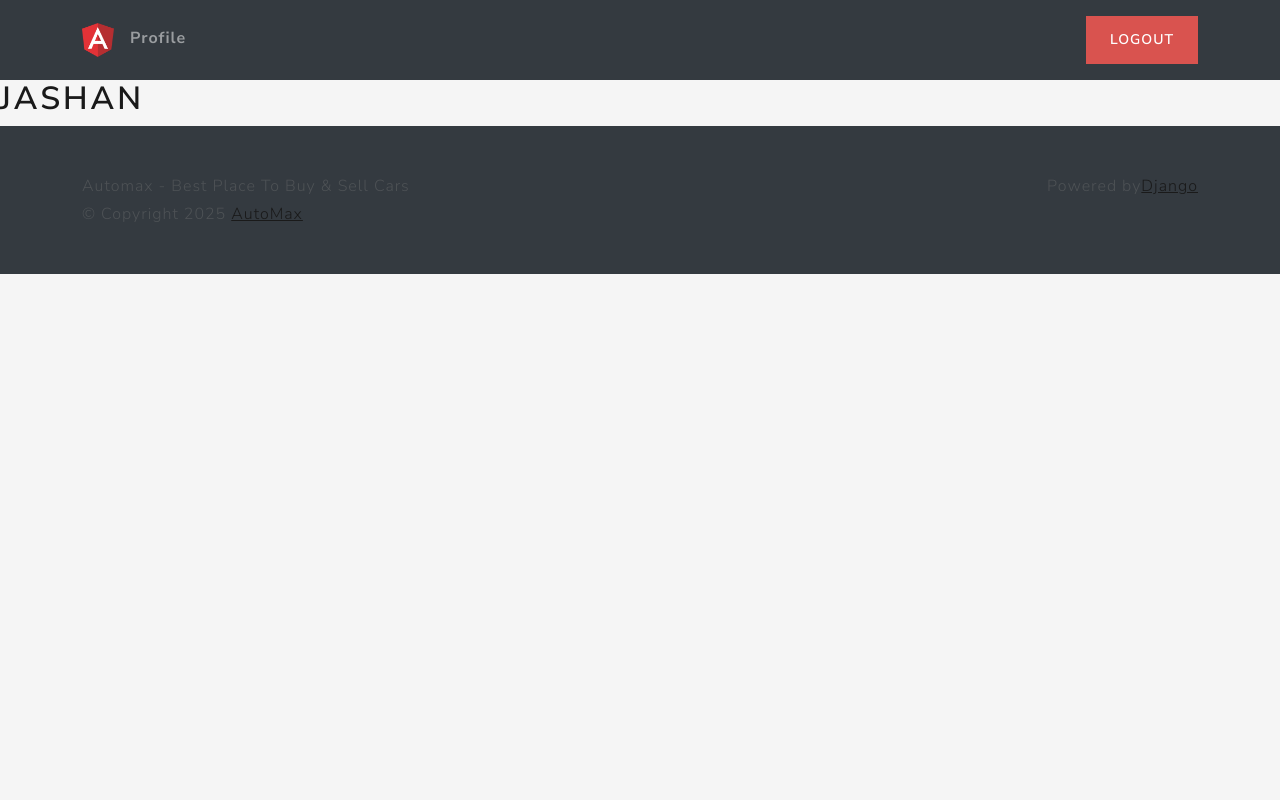
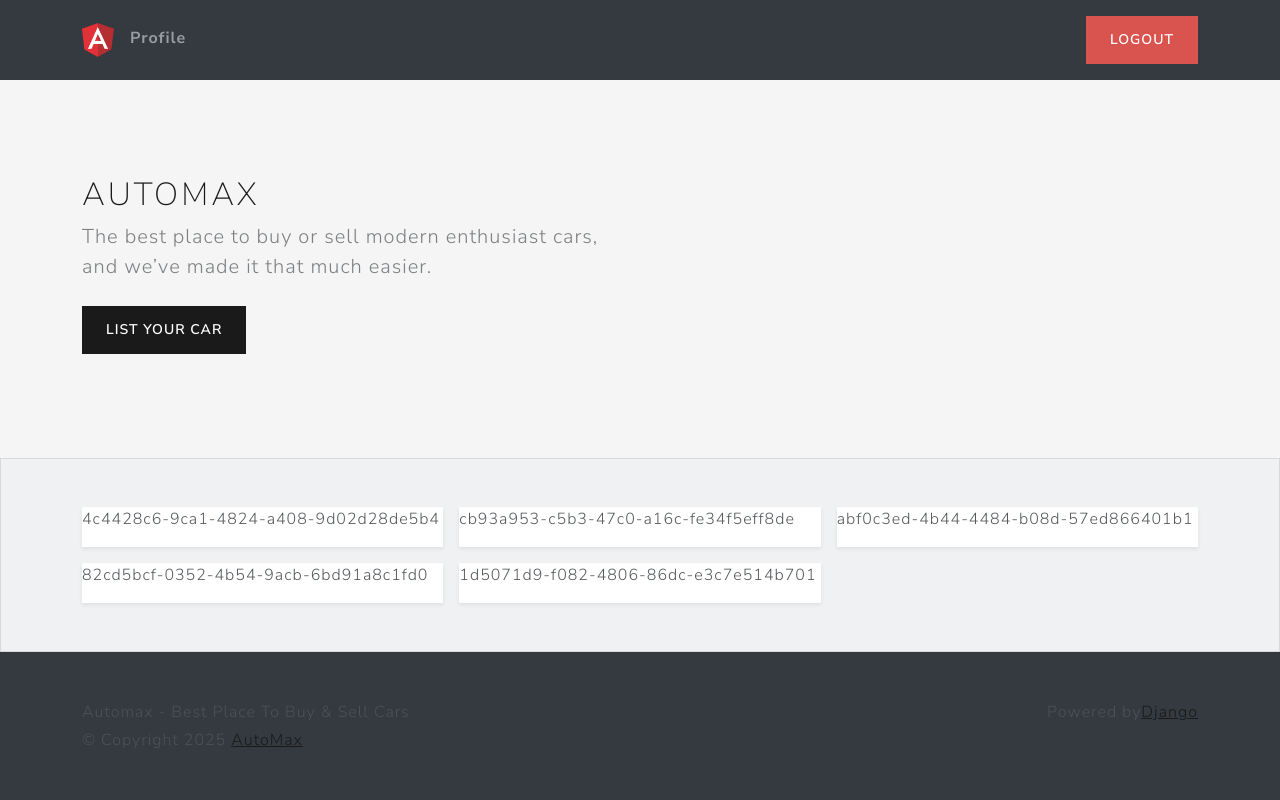
Before and after one commit to Sukhjas1314/AutoMax-django_project, a Django app: page /home/ in a window 1280 px wide. Run offline with Django 5.2, Linux system fonts and the light colour scheme; a user stored in the database is signed in; data comes from the database, SQL or seed files in the repository; some libraries are stand-ins or nearby versions.

Commit message:
Making the card templates

```diff
--- /dev/null
+++ b/src/main/templates/components/listing_card.html
@@ -0,0 +1,3 @@
+<div class="card shadow-sm">
+    <p>{{listing.id}}</p>
+</div>
--- a/src/main/templates/views/home.html
+++ b/src/main/templates/views/home.html
@@ -7,6 +7,29 @@
 
 {% block 'body' %}
 <main>
-    <h1>{{ request.user.username }}</h1>
+    <section class="py-5 container">
+        <div class="row py-lg-5">
+            <div class="col-lg-6 col-md-8 mx-auto">
+                <h1 class="fw-light">AutoMax</h1>
+                <p class="lead text-muted">The best place to buy or sell modern enthusiast cars, and we’ve made it that
+                    much easier.</p>
+                <a href="" class="btn btn-primary my-2">List your Car</a>
+            </div>
+            <div class="col-lg-6 col-md-8 mx-auto">
+                <!-- Listying Filer -->
+            </div>
+        </div>
+    </section>
+    <div class="album py-5 bg-light">
+        <div class="container">
+            <div class="row row-cols-1 row-cols-sm-2 row-cols-md-3 g-3">
+                {% for listing in listings %}
+                <div class="col">
+                    {% include "components/listing_card.html" %}
+                </div>
+                {% endfor %}
+            </div>
+        </div>
+    </div>
 </main>
 {% endblock %}
--- a/src/main/views.py
+++ b/src/main/views.py
@@ -1,6 +1,8 @@
 from django.shortcuts import render
 from django.http import HttpResponse
 from django.contrib.auth.decorators import login_required
+
+from .models import Listing
 
 # Create your views here.
 def main_view(request):
@@ -8,4 +10,8 @@
 
 @login_required
 def home_view(request):
-    return render(request,"views/home.html")
+    listings = Listing.objects.all()
+    context = {
+        'listings': listings,
+    }
+    return render(request,"views/home.html",context)
```
